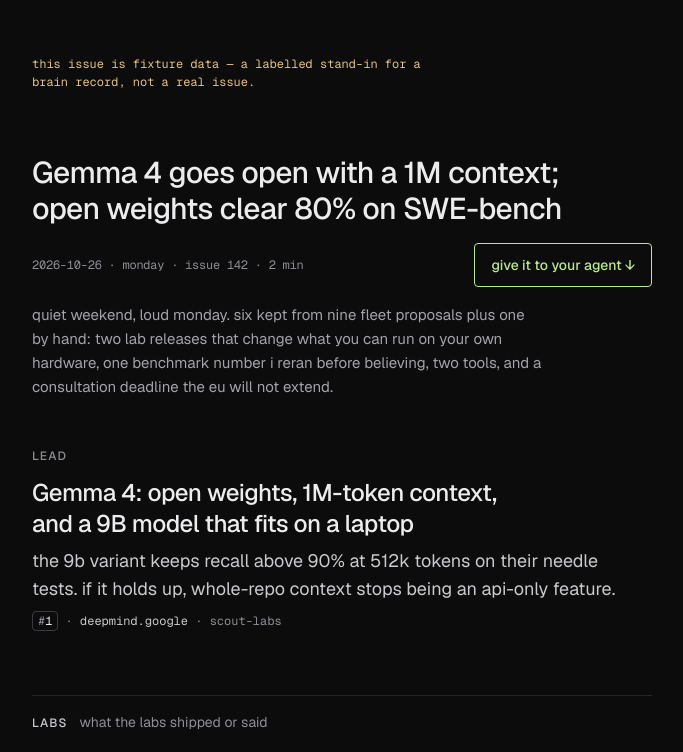
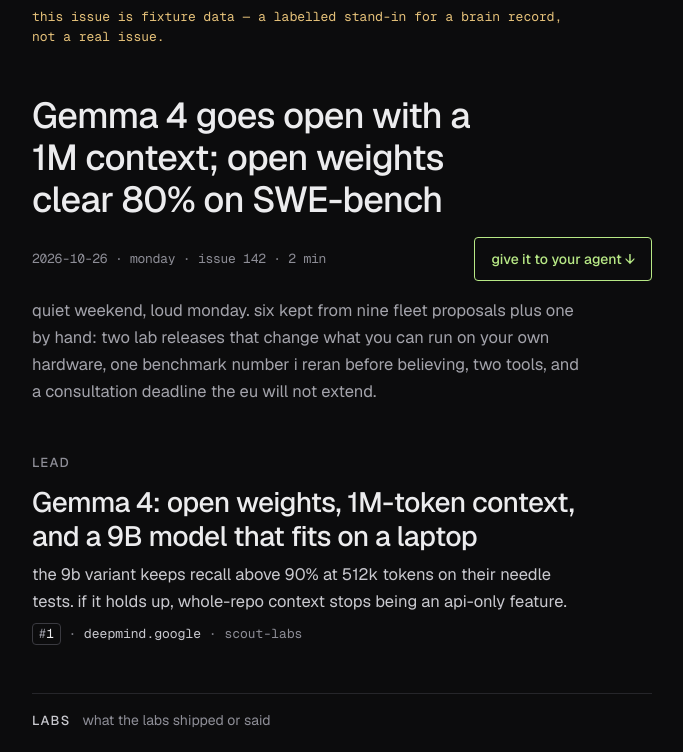
Before and after one commit to kecyf/yetanotherainewsletter, an Astro site: page /2026-10-26 in a window 1280 px wide. Shown: the part 85-837 px from the top of the page, without its empty margins (298-981 px from the left). Built offline with nearby package versions, Linux system fonts and the light colour scheme; Astro itself is replaced by a stand-in of ours.

Commit message:
Tokens: rem type scale, 13px meta floor, one text measure, 8/16/24/48/72 spacing roles

```diff
--- a/scripts/check.mjs
+++ b/scripts/check.mjs
@@ -384,9 +384,10 @@ console.log('\n[14] v1.1: >= 3 distinct type sizes above the strip on the reader
 {
   const bad = [];
   const tokens = read(path.join(SRC, 'styles/tokens.css'));
+  // v1.2: font sizes are rem in tokens.css; compare them in px at the default 16px root
   const px = (name) => {
-    const m = new RegExp(`--${name}:\\s*([0-9.]+)px`).exec(tokens);
-    return m ? m[1] : null;
+    const m = new RegExp(`--${name}:\\s*([0-9.]+)(px|rem)`).exec(tokens);
+    return m ? String(+(Number(m[1]) * (m[2] === 'rem' ? 16 : 1)).toFixed(2)) : null;
   };
   const subject = px('fs-subject');
   const item = px('fs-item') ?? px('fs-lead');
@@ -446,7 +447,8 @@ console.log('\n[16] v1.1: the agent view keeps the v1 tokens and mono treatment
   const tokens = read(path.join(SRC, 'styles/tokens.css'));
   if (tokens.includes("[data-view='agent']"))
     bad.push('tokens.css defines an agent scope; the agent view must ride the untouched :root');
-  if (!/--fs-body:\s*14px/.test(tokens) || !/--fs-title-1:\s*20px/.test(tokens))
+  // v1.2: 14px and 20px, written as rem
+  if (!/--fs-body:\s*(14px|0\.875rem)/.test(tokens) || !/--fs-title-1:\s*(20px|1\.25rem)/.test(tokens))
     bad.push('tokens.css: :root no longer carries the v1 agent values (--fs-body 14px, --fs-title-1 20px)');
   for (const d of issueDates) {
     const agent = read(path.join(DIST, d, 'agent', 'index.html'));
--- a/src/styles/tokens.css
+++ b/src/styles/tokens.css
@@ -63,10 +63,10 @@
   /* type */
   --font-sans: "Geist", "Geist Fallback", ui-sans-serif, system-ui, -apple-system, "Segoe UI", Roboto, sans-serif; /* human text */
   --font-mono: "Geist Mono", "Geist Mono Fallback", ui-monospace, "SF Mono", Menlo, Consolas, monospace;           /* machine text: dates, strip, prompt, urls, provenance */
-  --fs-title-1: 20px; --lh-title-1: 28px; /* h1 only: issue subject, page title */
-  --fs-title-2: 14px; --lh-title-2: 22px; /* h2: section names (mono), block titles */
-  --fs-body:    14px; --lh-body:    22px; /* all running text */
-  --fs-micro:   12px; --lh-micro:   18px; /* everything secondary, <pre>, strip */
+  --fs-title-1: 1.25rem; --lh-title-1: 1.75rem; /* h1 only: issue subject, page title */
+  --fs-title-2: 0.875rem; --lh-title-2: 1.375rem; /* h2: section names (mono), block titles */
+  --fs-body: 0.875rem; --lh-body: 1.375rem; /* all running text */
+  --fs-micro: 0.8125rem; --lh-micro: 1.25rem; /* everything secondary, <pre>, strip. v1.2: 13px floor for mono meta */
   --tr-title: -0.02em;  /* h1, lead and item titles (v1.2: was -0.01em, h1 only) */
   --tr-mono:  0;        /* mono is never tracked */
   --fw-regular: 400; --fw-medium: 500; /* no bold. medium is the ceiling */
@@ -77,7 +77,6 @@
   --sp-3: 12px; /* between items' internal groups */
   --sp-4: 16px; /* block padding, between rows in a list */
   --sp-6: 24px; /* between items in a section */
-  --sp-8: 32px; /* between page header parts, page top padding mobile */
   --sp-12: 48px;/* between sections */
 
   /* shape */
@@ -105,33 +104,38 @@
 
   /* --- v1.1 (DESIGN.md §10.2): reader scale, reading ink, air --- */
   --fg-reading: #c9c9cf;        /* body + why-it-matters on the reader view */
-  --fs-subject: 30px;  --lh-subject: 36px;   /* page h1, the day's subject (v1.1 26/34, v1.2 30/36; 25/31 under 30rem) */
-  --fs-lead:    24px;  --lh-lead:    31px;   /* the lead item's title (v1.2: was 20/28; 22/29 under 30rem) */
-  --fs-lead-why: 18px; --lh-lead-why: 28px;  /* the lead item's why-it-matters (v1.2: was 17/26) */
-  --fs-item:    17px;  --lh-item:    25px;   /* every other item title */
-  --fs-body-r:  16.5px;--lh-body-r:  27px;   /* reader running text (was 14/22). never under 16px */
-  --fs-kicker:  12px;  --lh-kicker:  18px;   /* section names, rendered uppercase (v1.2: 12px, medium, fg-2) */
+  --fs-subject: 2.25rem;  --lh-subject: 2.625rem;    /* page h1, the day's subject (v1.1 26/34, v1.2 36/42; 26/32 under 30rem) */
+  --fs-lead: 1.75rem;  --lh-lead: 2.125rem;   /* the lead item's title (v1.2: 28/34; 22/29 under 30rem). its body is plain --fs-body-r */
+  --fs-item: 1.0625rem;  --lh-item: 1.5625rem;   /* every other item title */
+  --fs-body-r: 1.03125rem;--lh-body-r: 1.6875rem;   /* reader running text (was 14/22). never under 16px */
+  --fs-kicker: 0.8125rem;  --lh-kicker: 1.25rem;   /* the eyebrow: latest issue / lead / section names, rendered uppercase; its descriptor shares this size (v1.2: 13px, medium) */
   --tr-kicker:  0.1em;
-  --sp-16: 64px;                 /* between reader sections (was 48) */
 
   /* v1.1 scope plumbing: the view scope overrides token values, not markup */
-  --col-gap: var(--sp-12);      /* the .col column gap; reader: --sp-10 under 48rem, --sp-16 above */
+  --col-gap: var(--sp-12);      /* the .col column gap: 48 between sections, in both scopes (v1.2) */
   --tt-kicker: none;            /* display transform for section names; reader uppercases */
 }
 
 /* --- v1.2 (DESIGN.md §11): wordmark, tiers, tap size, motion, details --- */
 :root {
-  --fs-wordmark: 24px; --lh-wordmark: 28px; --tr-wordmark: -0.045em; /* "yaan" in the nav: a logotype, not a link */
-  --fs-small: 14px;    --lh-small: 21px;    /* persistent site copy (tagline), section descriptors */
-  --fs-cta: 14px;      --lh-cta: 20px;
-  --fs-input: 16px;                          /* inputs never below 16px (no iOS zoom) */
-  --fs-lead-sm: 22px;  --lh-lead-sm: 29px;  /* lead title under 30rem */
-  --fs-subject-sm: 25px; --lh-subject-sm: 31px; /* subject under 30rem */
-  --fg-preface: #a3a3ab;        /* the issue intro: a preface tier between --fg-reading and --fg-3 */
-  --fs-preface: 15px;  --lh-preface: 24px;
-  --tr-meta: -0.02em;           /* the one tracked mono line (date · weekday · issue · read time): fits 320px with "wednesday" */
-  --sp-10: 40px;                /* between reader sections under 48rem */
-  --measure: 34em;              /* running-text line cap, about 70 characters in Geist at reader size */
+  --fs-wordmark: 1.5rem; --lh-wordmark: 1.75rem; --tr-wordmark: -0.045em; /* "yaan" in the nav: a logotype, not a link */
+  --fs-small: 0.875rem;    --lh-small: 1.3125rem;    /* persistent site copy (tagline), section descriptors */
+  --fs-cta: 0.875rem;      --lh-cta: 1.25rem;
+  --fs-input: 1rem;                          /* inputs never below 16px (no iOS zoom) */
+  --fs-lead-sm: 1.375rem;  --lh-lead-sm: 1.75rem;    /* lead title under 30rem */
+  --fs-subject-sm: 1.625rem; --lh-subject-sm: 2rem;   /* subject under 30rem */
+  --fg-preface: #a3a3ab;        /* the issue intro: one ink tier dimmer than item bodies (--fg-reading) */
+  --fs-preface: var(--fs-body-r);  --lh-preface: var(--lh-body-r); /* v1.2: the intro and every body share one size */
+  --tr-meta: -0.02em;           /* the one tracked mono line (date · weekday · issue · read time); it wraps between its dot-separated parts */
+  /* v1.2 spacing scale for the reader layout: 8 / 16 / 24 / 48 / 72 (--sp-2, -4, -6, -12, -18).
+     4 and 12 stay for the inside of a control (chip padding, code padding) only. */
+  --sp-18: 72px;                /* content to footer (desktop) */
+  --gap-top: 8px;               /* nav to first content. 24 from 48rem */
+  --gap-lede: 24px;             /* home: the tagline to the latest-issue block. 48 from 48rem */
+  --gap-footer: 48px;           /* last block to footer. 72 from 48rem */
+  --pad-top: 8px;               /* page top padding. 24 from 48rem */
+  --pad-bottom: 24px;           /* page bottom padding. 48 from 48rem */
+  --measure: 35rem;             /* THE text measure: every running paragraph, one cap in rem (560px at 16px, about 65 characters of Geist at 16.5px). headings and rules use the full column */
   --tap: 44px;                  /* minimum touch target, height and width */
   --selection: var(--link-line);
   --scrollbar-thumb: var(--line-strong);
@@ -151,7 +155,6 @@
   --lh-title-1: var(--lh-subject);
   --fs-body: var(--fs-body-r);
   --lh-body: var(--lh-body-r);
-  --col-gap: var(--sp-10);        /* between reader sections (v1.2: 40 on mobile) */
   --tt-kicker: uppercase;         /* section names; the data stays lowercase */
   --strip-val: var(--fg-3);       /* the strip is a whisper on the reader view */
   --strip-bw: 0px;                /* no rules around the demoted strip */
@@ -165,5 +168,11 @@
   }
 }
 @media (min-width: 48rem) {
-  [data-view='reader'] { --col-gap: var(--sp-16); } /* 64 between reader sections */
+  :root {
+    --gap-top: var(--sp-6);
+    --gap-lede: var(--sp-12);
+    --gap-footer: var(--sp-18);
+    --pad-top: var(--sp-6);
+    --pad-bottom: var(--sp-12);
+  }
 }
```
